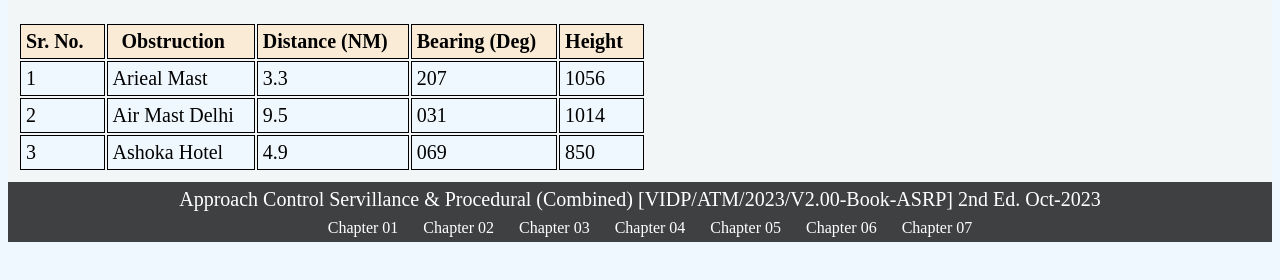
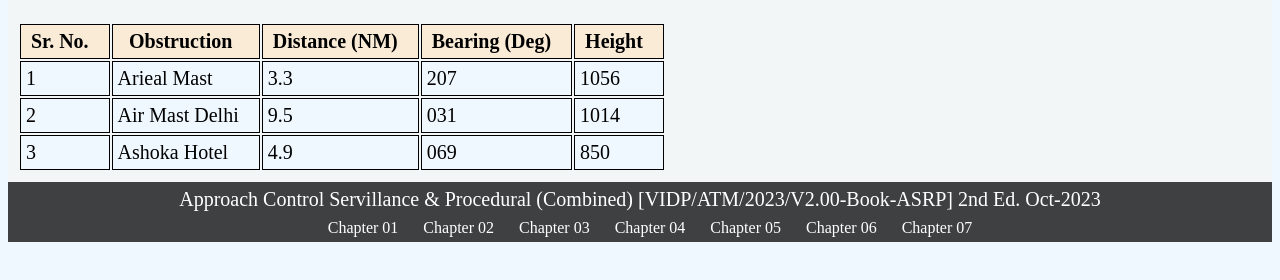
Before and after one commit to SatyendraGupta043/APP-Handout, a plain HTML site: page chapter_05.html in a window 1280 px wide. Shown: the part 198-478 px from the top of the page. Drawn offline with Linux system fonts and the light colour scheme.

Commit message:
Enhance table header styling with left padding
Added left padding to table header cells.

```diff
--- a/css/table.css
+++ b/css/table.css
@@ -5,6 +5,7 @@ th
     margin: 0;
     padding: 5px;
     padding-right: 20px;
+    padding-left: 10px
 }
 
 td
```
